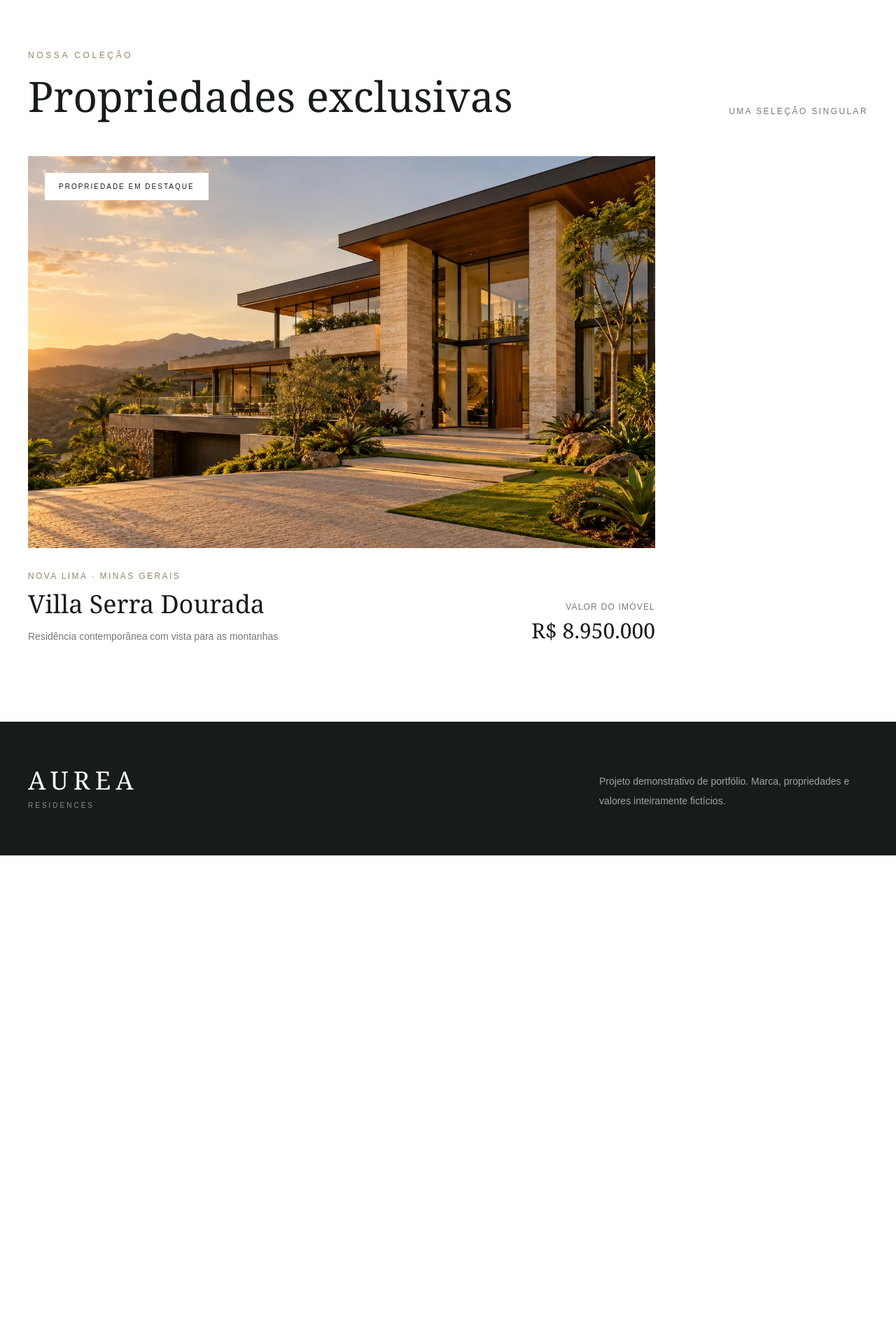
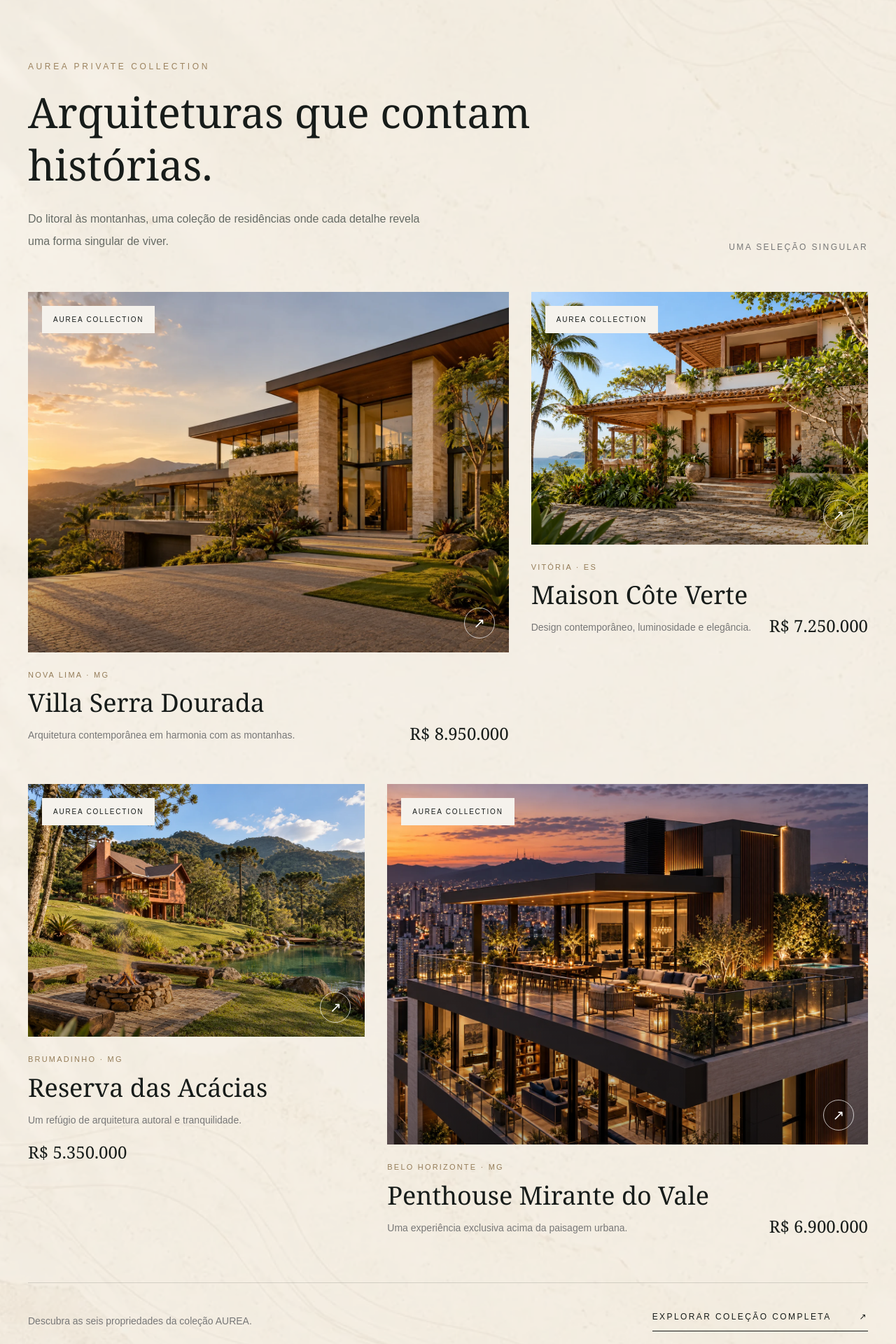
Before and after one commit to gabrielgonganu/aurea-residences, a Next.js app: page / in a window 1280 px wide. Shown: the part 1380-3300 px from the top of the page at 70% size. Before the commit the page ends 2602 px from the top, so only its background shows below. Built offline with nearby package versions, Linux system fonts and the light colour scheme.

Commit message:
feat: evolui vitrine editorial e lancamento na home v10.1

```diff
--- a/src/app/page.tsx
+++ b/src/app/page.tsx
@@ -1,8 +1,30 @@
 import CabecalhoAurea from "@/components/layout/CabecalhoAurea";
 import Image from "next/image";
 import Link from "next/link";
+import { imoveis, formatarPreco } from "@/data/imoveis";
 
 export default function Home() {
+  const slugsDestaque = [
+    "villa-serra-dourada",
+    "maison-cote-verte",
+    "reserva-das-acacias",
+    "penthouse-mirante-do-vale",
+  ];
+
+  const destaques = slugsDestaque
+    .map((slug) => imoveis.find((item) => item.slug === slug))
+    .filter(
+      (item): item is (typeof imoveis)[number] =>
+        item !== undefined && item.imagem !== null
+    );
+
+  const lancamento = imoveis.find(
+    (item) => item.slug === "patio-das-veredas"
+  );
+
+  if (destaques.length !== 4 || !lancamento) {
+    throw new Error("Dados da vitrine AUREA incompletos.");
+  }
   return (
     <main className="min-h-screen bg-[#F3F0E9] text-[#171C1A]">
       <CabecalhoAurea />
@@ -80,16 +102,29 @@ export default function Home() {
         </div>
       </section>
 
-      <section id="colecao" className="bg-white px-6 py-28 lg:px-10">
-        <div className="mx-auto max-w-7xl">
+      <section
+        id="colecao"
+        className="relative isolate overflow-hidden bg-[#F6F1E8] px-6 py-24 lg:px-10 lg:py-32"
+      >
+        <div
+          aria-hidden="true"
+          className="pointer-events-none absolute inset-0 -z-10 bg-[url('/brand/aurea/fundo-colecao.webp')] bg-cover bg-center opacity-35"
+        />
+        <div className="relative mx-auto max-w-7xl">
           <div className="mb-14 flex flex-wrap items-end justify-between gap-8">
             <div>
               <p className="mb-5 text-xs uppercase tracking-[0.3em] text-[#9C835F]">
-                Nossa coleção
+                AUREA Private Collection
               </p>
-              <h2 className="font-serif text-4xl md:text-6xl">
-                Propriedades exclusivas
+
+              <h2 className="max-w-3xl font-serif text-4xl leading-tight md:text-6xl">
+                Arquiteturas que contam histórias.
               </h2>
+
+              <p className="mt-6 max-w-xl text-base leading-8 text-[#666B65]">
+                Do litoral às montanhas, uma coleção de residências
+                onde cada detalhe revela uma forma singular de viver.
+              </p>
             </div>
 
             <span className="text-xs uppercase tracking-[0.2em] text-[#777]">
@@ -97,46 +132,151 @@ export default function Home() {
             </span>
           </div>
 
-          <Link href="/imoveis/villa-serra-dourada" className="group block max-w-4xl">
-            <div className="relative aspect-[16/10] overflow-hidden bg-[#E8E4DC]">
+          <div className="grid gap-x-8 gap-y-14 lg:grid-cols-12">
+            {destaques.map((imovel, index) => (
+              <Link
+                key={imovel.slug}
+                href={`/imoveis/${imovel.slug}`}
+                className={`group block ${
+                  index === 0 || index === 3
+                    ? "lg:col-span-7"
+                    : "lg:col-span-5"
+                }`}
+              >
+                <div className="relative aspect-[4/3] overflow-hidden bg-[#E8E4DC]">
                   <Image
-                src="/imoveis/villa-serra-dourada/entrada-varanda.webp"
-                alt="Arquitetura da Villa Serra Dourada"
+                    src={imovel.imagem!}
+                    alt={`Arquitetura de ${imovel.nome}`}
                     fill
-                sizes="(max-width: 768px) 100vw, 896px"
-                className="object-cover transition duration-700 group-hover:scale-105"
+                    sizes="(max-width: 1024px) 100vw, 60vw"
+                    className="object-cover transition-transform duration-700 group-hover:scale-[1.04]"
                   />
-              <span className="absolute left-6 top-6 bg-white px-5 py-3 text-[10px] uppercase tracking-[0.2em]">
-                Propriedade em destaque
+
+                  <div className="absolute inset-0 bg-gradient-to-t from-black/35 via-transparent to-transparent" />
+
+                  <span className="absolute left-5 top-5 bg-[#F5F2EC] px-4 py-3 text-[10px] uppercase tracking-[0.18em] text-[#171C1A]">
+                    AUREA Collection
+                  </span>
+
+                  <span
+                    aria-hidden="true"
+                    className="absolute bottom-5 right-5 flex h-11 w-11 items-center justify-center rounded-full border border-white/70 text-xl text-white transition group-hover:bg-white group-hover:text-[#171C1A]"
+                  >
+                    ↗
                   </span>
                 </div>
 
-            <div className="flex flex-wrap items-end justify-between gap-6 pt-8">
+                <div className="mt-6 flex flex-wrap items-end justify-between gap-4">
                   <div>
-                <p className="mb-3 text-xs uppercase tracking-[0.2em] text-[#92836B]">
-                  Nova Lima · Minas Gerais
+                    <p className="mb-3 text-[11px] uppercase tracking-[0.2em] text-[#947C58]">
+                      {imovel.cidade} · {imovel.estado}
                     </p>
-                <h3 className="font-serif text-4xl">
-                  Villa Serra Dourada
+
+                    <h3 className="font-serif text-3xl md:text-4xl">
+                      {imovel.nome}
                     </h3>
-                <p className="mt-4 text-sm text-[#777]">
-                  Residência contemporânea com vista para as montanhas
+
+                    <p className="mt-3 text-sm leading-7 text-[#777]">
+                      {imovel.descricao}
                     </p>
                   </div>
 
-              <div className="text-left md:text-right">
-                <p className="mb-2 text-xs uppercase tracking-widest text-[#777]">
-                  Valor do imóvel
-                </p>
-                <p className="font-serif text-3xl">
-                  R$ 8.950.000
+                  <p className="font-serif text-2xl">
+                    {formatarPreco(imovel.preco)}
                   </p>
                 </div>
+              </Link>
+            ))}
           </div>
+
+          <div className="mt-16 flex flex-col gap-6 border-t border-[#171C1A]/15 pt-10 md:flex-row md:items-center md:justify-between">
+            <p className="max-w-lg text-sm leading-7 text-[#777]">
+              Descubra as seis propriedades da coleção AUREA.
+            </p>
+
+            <Link
+              href="/imoveis"
+              className="inline-flex items-center gap-10 border-b border-[#171C1A] pb-3 text-xs uppercase tracking-[0.2em] transition hover:text-[#947C58]"
+            >
+              Explorar coleção completa
+              <span aria-hidden="true">↗</span>
             </Link>
+          </div>
         </div>
       </section>
 
+      <section
+        id="lancamento"
+        className="overflow-hidden bg-[#203D35] text-[#F5F2EC]"
+      >
+        <div className="grid lg:grid-cols-2">
+          <div className="relative min-h-[420px] overflow-hidden lg:min-h-[670px]">
+            <Image
+              src="/imoveis/patio-das-veredas/fachada.webp"
+              alt="Fachada do empreendimento fictício Pátio das Veredas"
+              fill
+              sizes="(max-width: 1024px) 100vw, 50vw"
+              className="object-cover"
+            />
+
+            <span className="absolute left-6 top-6 bg-[#C5AE86] px-5 py-3 text-[10px] uppercase tracking-[0.2em] text-[#171C1A]">
+              Novo lançamento
+            </span>
+          </div>
+
+          <div className="flex flex-col justify-center px-7 py-20 md:px-14 lg:px-16">
+            <p className="text-xs uppercase tracking-[0.3em] text-[#D5B98A]">
+              Edição 006 · Vespasiano, MG
+            </p>
+
+            <h2 className="mt-7 max-w-xl font-serif text-5xl leading-tight md:text-6xl">
+              Pátio das Veredas.
+              <span className="block italic text-[#D5B98A]">
+                Alma brasileira.
+              </span>
+            </h2>
+
+            <p className="mt-8 max-w-lg text-base leading-8 text-white/75">
+              Um lançamento inspirado nas brasilidades.
+              Cobogós, madeira, vegetação e arquitetura autoral
+              em um apartamento de alto padrão.
+            </p>
+
+            <div className="mt-10 grid grid-cols-3 gap-4 border-y border-white/20 py-7">
+              <div>
+                <p className="font-serif text-3xl">{lancamento.area}</p>
+                <p className="mt-2 text-xs text-white/60">m² privativos</p>
+              </div>
+
+              <div>
+                <p className="font-serif text-3xl">
+                  {String(lancamento.suites).padStart(2, "0")}
+                </p>
+                <p className="mt-2 text-xs text-white/60">Suítes</p>
+              </div>
+
+              <div>
+                <p className="font-serif text-3xl">
+                  {String(lancamento.vagas).padStart(2, "0")}
+                </p>
+                <p className="mt-2 text-xs text-white/60">Vagas</p>
+              </div>
+            </div>
+
+            <p className="mt-8 font-serif text-3xl">
+              {formatarPreco(lancamento.preco)}
+            </p>
+
+            <Link
+              href={`/imoveis/${lancamento.slug}`}
+              className="mt-10 inline-flex w-fit items-center gap-10 border border-[#C5AE86] px-8 py-5 text-xs uppercase tracking-[0.2em] text-[#E1CFAD] transition hover:bg-[#C5AE86] hover:text-[#171C1A]"
+            >
+              Conhecer lançamento
+              <span aria-hidden="true">↗</span>
+            </Link>
+          </div>
+        </div>
+      </section>
       <footer
         id="contato"
         className="bg-[#171C1A] px-6 py-16 text-white lg:px-10"
```
Also changed, not shown: public/brand/aurea/fundo-colecao.webp (added). Lines whose indentation alone changed are shown as unchanged.
